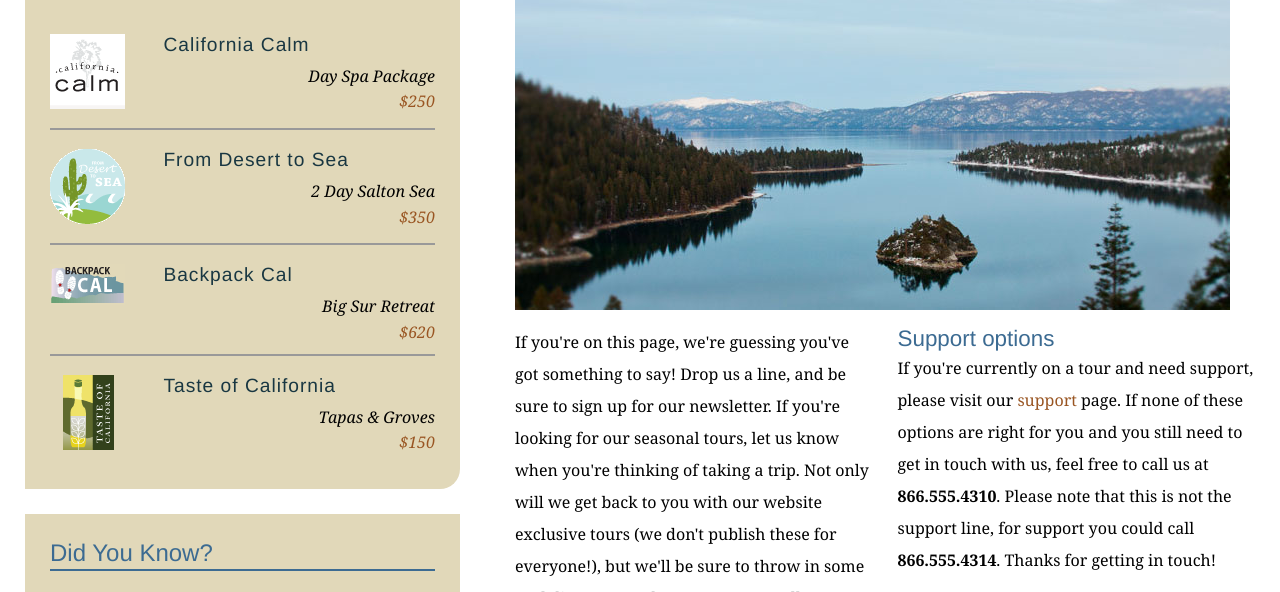
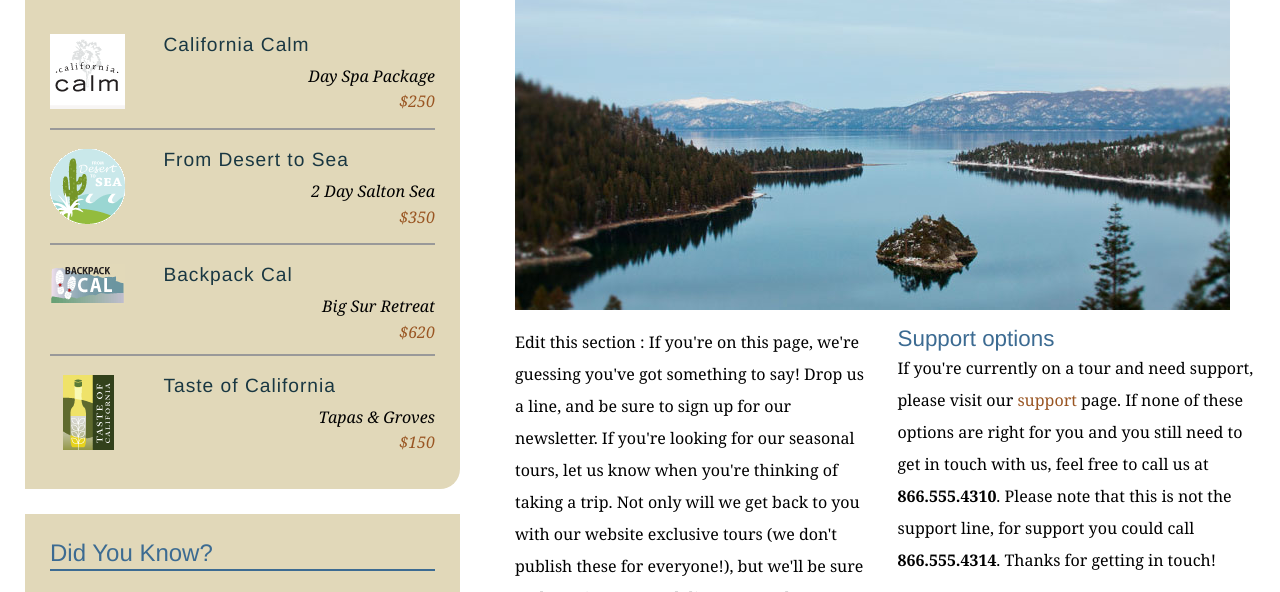
Before and after one commit to akishnan/explore_california, a plain HTML site: page contact.html in a window 1280 px wide. Shown: the part 342-934 px from the top of the page. Drawn offline with Linux system fonts and the light colour scheme.

```diff
--- a/contact.html
+++ b/contact.html
@@ -68,7 +68,7 @@
           <h1>Get in touch</h1>
           <img src="assets/images/emerald_bay.jpg" alt="Beautiful Lake Tahoe" class="articleImage" />
           <div class="multiCol">
-            <p>If you're on this page, we're guessing you've got something to say! Drop us a line, and be sure to sign up for our newsletter. If you're looking for our seasonal tours,  let us know when you're thinking of taking a trip. Not only will we get back to you with our website exclusive tours (we don't publish these for everyone!), but we'll be sure to throw in some cool discounts and tour extras as well.</p>
+            <p>Edit this section : If you're on this page, we're guessing you've got something to say! Drop us a line, and be sure to sign up for our newsletter. If you're looking for our seasonal tours,  let us know when you're thinking of taking a trip. Not only will we get back to you with our website exclusive tours (we don't publish these for everyone!), but we'll be sure to throw in some cool discounts and tour extras as well.</p>
 
             <h2>Support options</h2>
             <p>If you're currently on a tour and need support, please visit our <a href="support.html">support</a> page. If none of these options are right for you and you still need to get in touch with us, feel free to call us at<span class="phone"> <strong>866.555.4310</strong>. Please note that this is not the support line, for support you could call </span><strong>866.555.4314</strong>. Thanks for getting in touch!</p>
```
